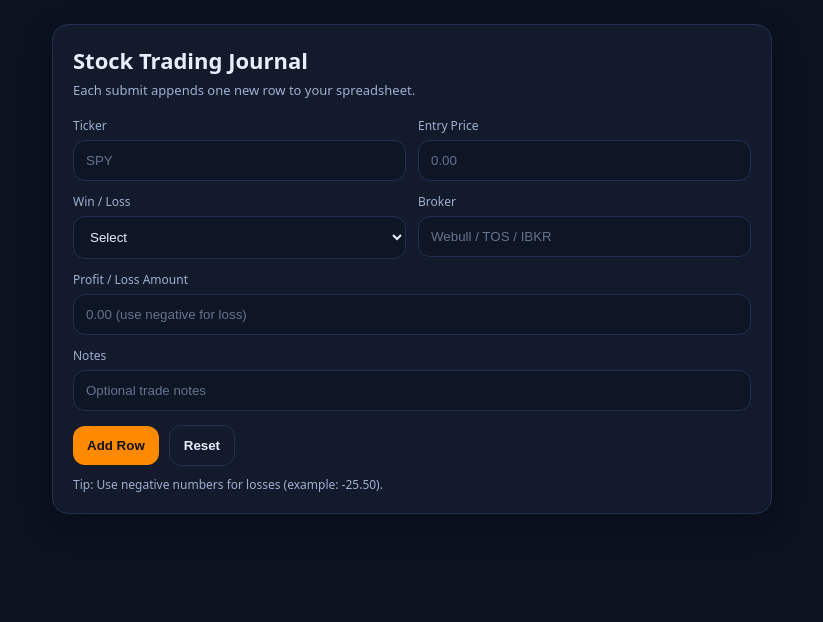
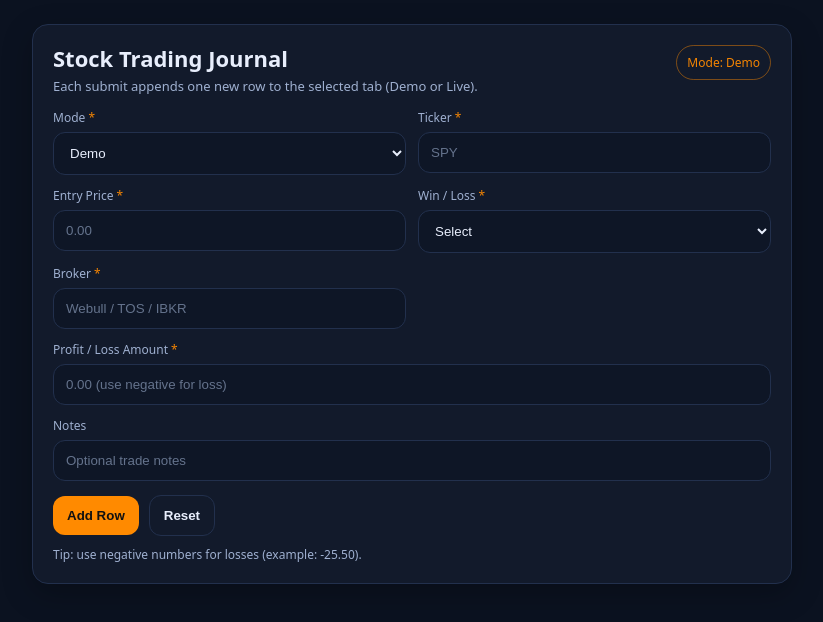
Before and after one commit to openskyye-stack/trading-journal, a plain HTML site: page index.html in a window 1280 px wide. Shown: the whole page, without its empty margins (228-1051 px from the left). Drawn offline with Linux system fonts and the light colour scheme.

Commit message:
Update index.html

```diff
--- a/index.html
+++ b/index.html
@@ -3,10 +3,10 @@
 <head>
   <meta charset="utf-8" />
   <meta name="viewport" content="width=device-width,initial-scale=1" />
-  <title>Stock Trading Journal</title>
+  <title>Stock Trading Journal — DEMO</title>
   <style>
     :root{
-      /* Update these to match your calculator theme */
+      /* Match your calculator theme here if you want */
       --bg:#0b1220;
       --card:#121a2b;
       --text:#e8eefc;
@@ -25,7 +25,7 @@
       color:var(--text);
       padding:24px;
     }
-    .wrap{max-width:720px;margin:0 auto}
+    .wrap{max-width:760px;margin:0 auto}
     .card{
       background:var(--card);
       border:1px solid var(--line);
@@ -33,8 +33,32 @@
       padding:20px;
       box-shadow: 0 10px 30px rgba(0,0,0,.25);
     }
-    h1{margin:0 0 6px;font-size:22px}
-    .sub{margin:0 0 18px;color:var(--muted);font-size:13px}
+    .top{
+      display:flex;
+      align-items:flex-start;
+      justify-content:space-between;
+      gap:12px;
+      margin-bottom:14px;
+    }
+    h1{margin:0;font-size:22px;line-height:1.2}
+    .sub{margin:6px 0 0;color:var(--muted);font-size:13px}
+    .pill{
+      border:1px solid var(--line);
+      border-radius:999px;
+      padding:8px 10px;
+      font-size:12px;
+      color:var(--muted);
+      white-space:nowrap;
+    }
+    .pill.live{
+      border-color: rgba(255,77,77,.45);
+      color: rgba(255,77,77,.95);
+    }
+    .pill.demo{
+      border-color: rgba(255,138,0,.45);
+      color: rgba(255,138,0,.95);
+    }
+
     .grid{
       display:grid;
       grid-template-columns: 1fr 1fr;
@@ -75,29 +99,43 @@
     .status.ok{color:var(--ok)}
     .status.bad{color:var(--danger)}
     .hint{margin-top:10px;color:var(--muted);font-size:12px}
+    .req{color:rgba(255,138,0,.95)}
   </style>
 </head>
 <body>
   <div class="wrap">
     <div class="card">
+      <div class="top">
+        <div>
           <h1>Stock Trading Journal</h1>
-      <p class="sub">Each submit appends one new row to your spreadsheet.</p>
+          <p class="sub">Each submit appends one new row to the selected tab (Demo or Live).</p>
+        </div>
+        <div id="modePill" class="pill demo">Mode: Demo</div>
+      </div>
 
       <form id="journalForm">
         <div class="grid">
 
           <div>
-            <label for="ticker">Ticker</label>
+            <label for="mode">Mode <span class="req">*</span></label>
+            <select id="mode" name="mode" required>
+              <option value="Demo" selected>Demo</option>
+              <option value="Live">Live</option>
+            </select>
+          </div>
+
+          <div>
+            <label for="ticker">Ticker <span class="req">*</span></label>
             <input id="ticker" name="ticker" placeholder="SPY" autocomplete="off" required />
           </div>
 
           <div>
-            <label for="entryPrice">Entry Price</label>
+            <label for="entryPrice">Entry Price <span class="req">*</span></label>
             <input id="entryPrice" name="entryPrice" placeholder="0.00" inputmode="decimal" required />
           </div>
 
           <div>
-            <label for="result">Win / Loss</label>
+            <label for="result">Win / Loss <span class="req">*</span></label>
             <select id="result" name="result" required>
               <option value="" selected disabled>Select</option>
               <option value="Win">Win</option>
@@ -107,14 +145,15 @@
           </div>
 
           <div>
-            <label for="broker">Broker</label>
+            <label for="broker">Broker <span class="req">*</span></label>
             <input id="broker" name="broker" placeholder="Webull / TOS / IBKR" autocomplete="off" required />
           </div>
 
           <div class="row">
-            <label for="plAmount">Profit / Loss Amount</label>
+            <label for="plAmount">Profit / Loss Amount <span class="req">*</span></label>
             <input id="plAmount" name="plAmount" placeholder="0.00 (use negative for loss)" inputmode="decimal" required />
           </div>
+
           <div class="row">
             <label for="notes">Notes</label>
             <input
@@ -134,22 +173,34 @@
         </div>
 
         <div class="hint">
-          Tip: Use negative numbers for losses (example: -25.50).
+          Tip: use negative numbers for losses (example: <span style="color:var(--muted)">-25.50</span>).
         </div>
       </form>
     </div>
   </div>
 
   <script>
-    // Paste your Apps Script Web App URL here:
-    const ENDPOINT = "https://script.google.com/macros/s/AKfycbwDrEDoEJDhNZ8vFHVzuoBzfrgjpMmIXCaoKrVQ0--UK4g2lNlffW0Y5bFA0ho6uUoYfg/exec";
+    // Your Apps Script Web App URL:
+    const ENDPOINT = "https://script.google.com/macros/s/AKfycbw7eJM1qJ9yzKrHQDge8IyHqhlInJtb0abRiEG-XL0kwIn4Q6tLFHCtmXrWzq_LkqDN1A/exec";
 
     const form = document.getElementById("journalForm");
     const statusEl = document.getElementById("status");
     const resetBtn = document.getElementById("resetBtn");
+    const modeEl = document.getElementById("mode");
+    const modePill = document.getElementById("modePill");
+
+    function setModeUI() {
+      const isLive = modeEl.value === "Live";
+      document.title = isLive ? "Stock Trading Journal — LIVE" : "Stock Trading Journal — DEMO";
+      modePill.textContent = "Mode: " + modeEl.value;
+      modePill.className = "pill " + (isLive ? "live" : "demo");
+    }
+    modeEl.addEventListener("change", setModeUI);
+    setModeUI();
 
     resetBtn.addEventListener("click", () => {
       form.reset();
+      setModeUI();
       statusEl.textContent = "";
       statusEl.className = "status";
       document.getElementById("ticker").focus();
@@ -165,13 +216,14 @@
     form.addEventListener("submit", async (e) => {
       e.preventDefault();
 
-      if (!ENDPOINT || ENDPOINT.includes("YOUR_APPS_SCRIPT_WEB_APP_URL")) {
-        statusEl.textContent = "Add your Apps Script URL in the code first.";
+      if (!ENDPOINT) {
+        statusEl.textContent = "Missing endpoint URL.";
         statusEl.className = "status bad";
         return;
       }
 
       const payload = {
+        mode: form.mode.value,
         ticker: form.ticker.value,
         entryPrice: parseNumberLike(form.entryPrice.value),
         result: form.result.value,
@@ -193,9 +245,10 @@
         const json = await res.json();
 
         if (json.ok) {
-          statusEl.textContent = "Row added.";
+          statusEl.textContent = `Row added to ${json.tab || payload.mode}.`;
           statusEl.className = "status ok";
           form.reset();
+          setModeUI();
           document.getElementById("ticker").focus();
         } else {
           statusEl.textContent = "Error: " + (json.error || "Unknown error");
```
Lines whose indentation alone changed are shown as unchanged.
